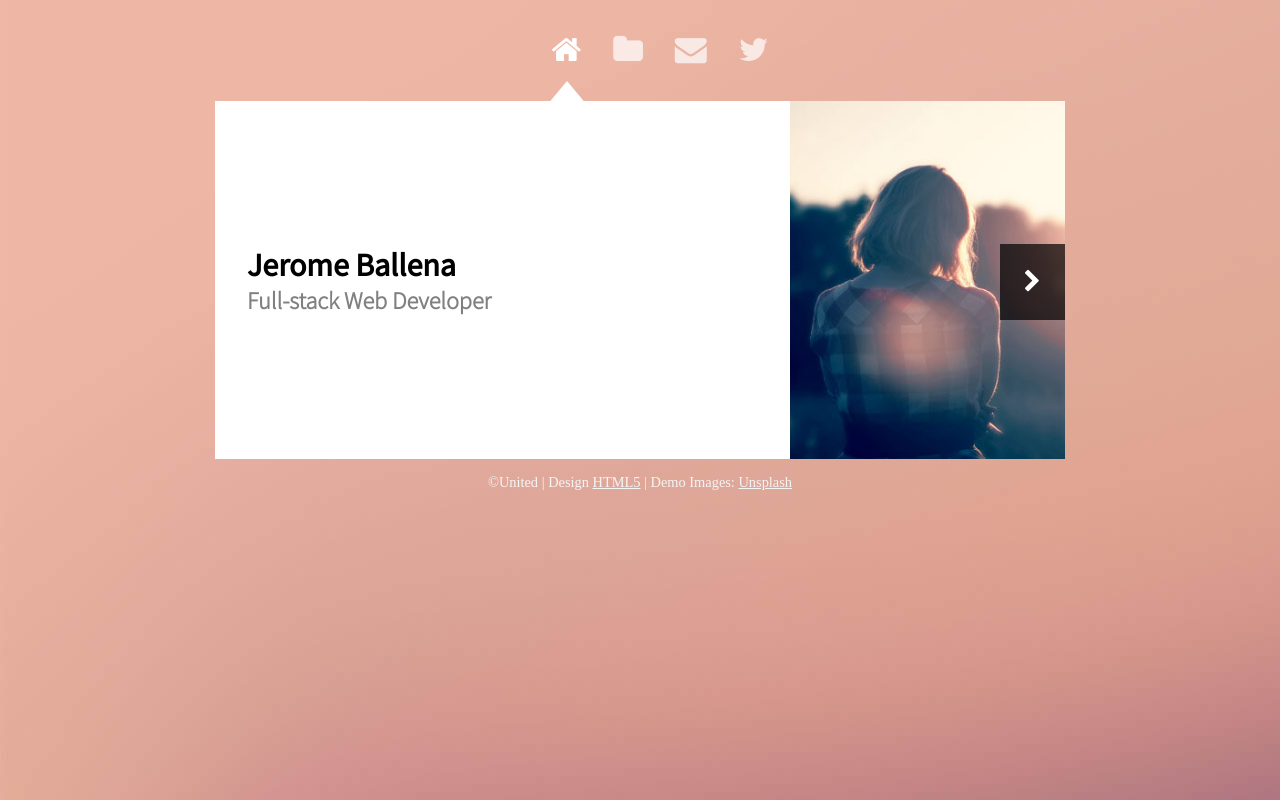
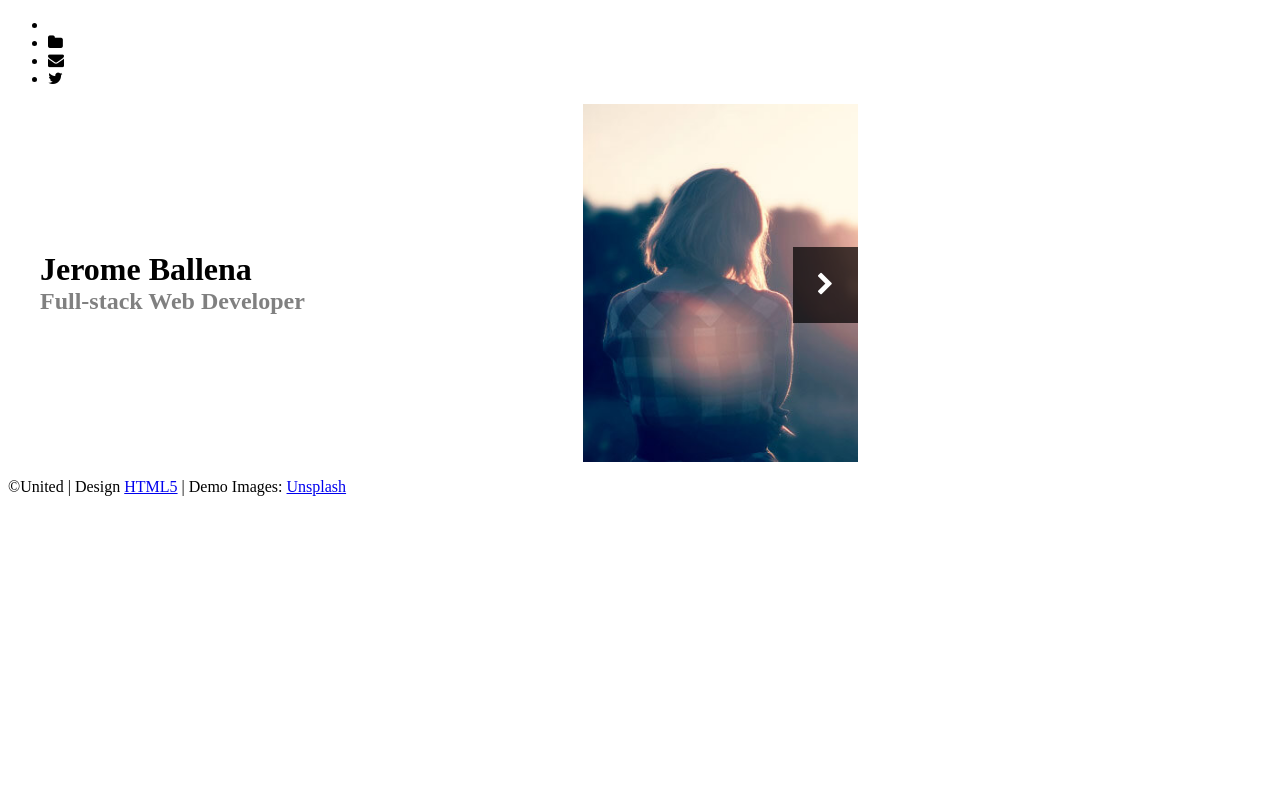
Before and after one commit to Daoistcoder-Codedamn-Projects/Astral-Portfolio-Project, a plain HTML site: page index.html in a window 1280 px wide. Drawn offline with Linux system fonts and the light colour scheme.

Commit message:
update css

```diff
--- a/style.css
+++ b/style.css
@@ -1,42 +1,4 @@
-@font-face {
-    font-family: "bold";
-    src: url(./assets/fonts/6xK3dSBYKcSV-LCoeQqfX1RYOo3qOK7lujVj9w.woff2);
-}
-
-@font-face {
-    font-family: "light";
-    src: url(./assets/fonts/6xKydSBYKcSV-LCoeQqfX1RYOo3ik4zwlxdu3cOWxw.woff2);
-}
-
-body {
-    display: flex;
-    flex-direction: column;
-    justify-content: center;
-    align-items: center;
-    margin: auto;
-    background-image: url(./assets/images/bg.jpg);
-}
-
-body::after {
-    background: url("assets/images/overlay.png");
-}
-
 /* Nav Section */
-
-nav {
-    color: #ffffffb4;
-    font-size: 2rem;
-}
-
-nav ul {
-    display: flex;
-    flex-direction: row;
-}
-
-nav ul li {
-    padding-inline: 1rem;
-    list-style-type: none;
-}
 
 nav .fa-home {
     color: #ffffff;
@@ -47,15 +9,8 @@ nav .fa-home {
 /* Card Content */
 
 .arrow-up {
-    position: absolute;
     top: -20px;
     left: 38.5%;
-    width: 0;
-    height: 0;
-    border-left: 25px solid transparent;
-    border-right: 25px solid transparent;
-
-    border-bottom: 30px solid #fff;
 }
 
 .profile-card {
@@ -66,7 +21,7 @@ nav .fa-home {
     background-color: #ffffff;
 }
 
-.profile-card .text-side {
+.text-side {
     display: flex;
     flex-direction: column;
     justify-content: center;
@@ -74,7 +29,7 @@ nav .fa-home {
     width: 65%;
 }
 
-.profile-card .image-side {
+.image-side {
     width: 35%;
 }
 
@@ -95,23 +50,15 @@ nav .fa-home {
     background-color: rgba(0, 0, 0, 0.7);
 }
 
-.text-side .name-text {
+.name-text {
     margin: 0;
     font-family: "bold";
 }
 
-.text-side .info-text {
+.info-text {
     margin: 0;
     font-family: "light";
     color: gray;
 }
 
 /* end of Card Content */
-
-/* Footer Section */
-footer,
-a {
-    color: #f4f4f4;
-    font-size: 0.9rem;
-}
-/* end of Footer Section */
```
